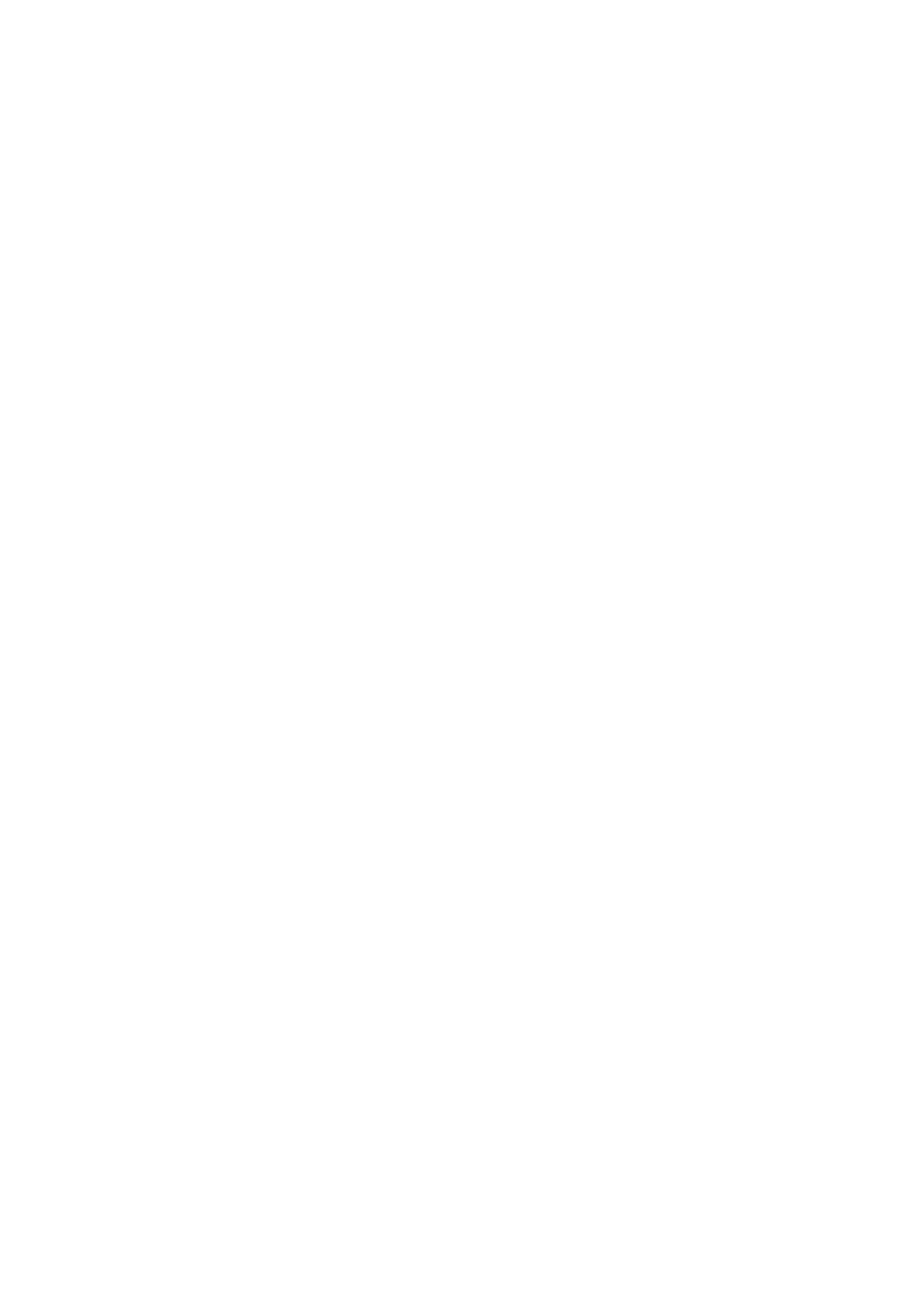
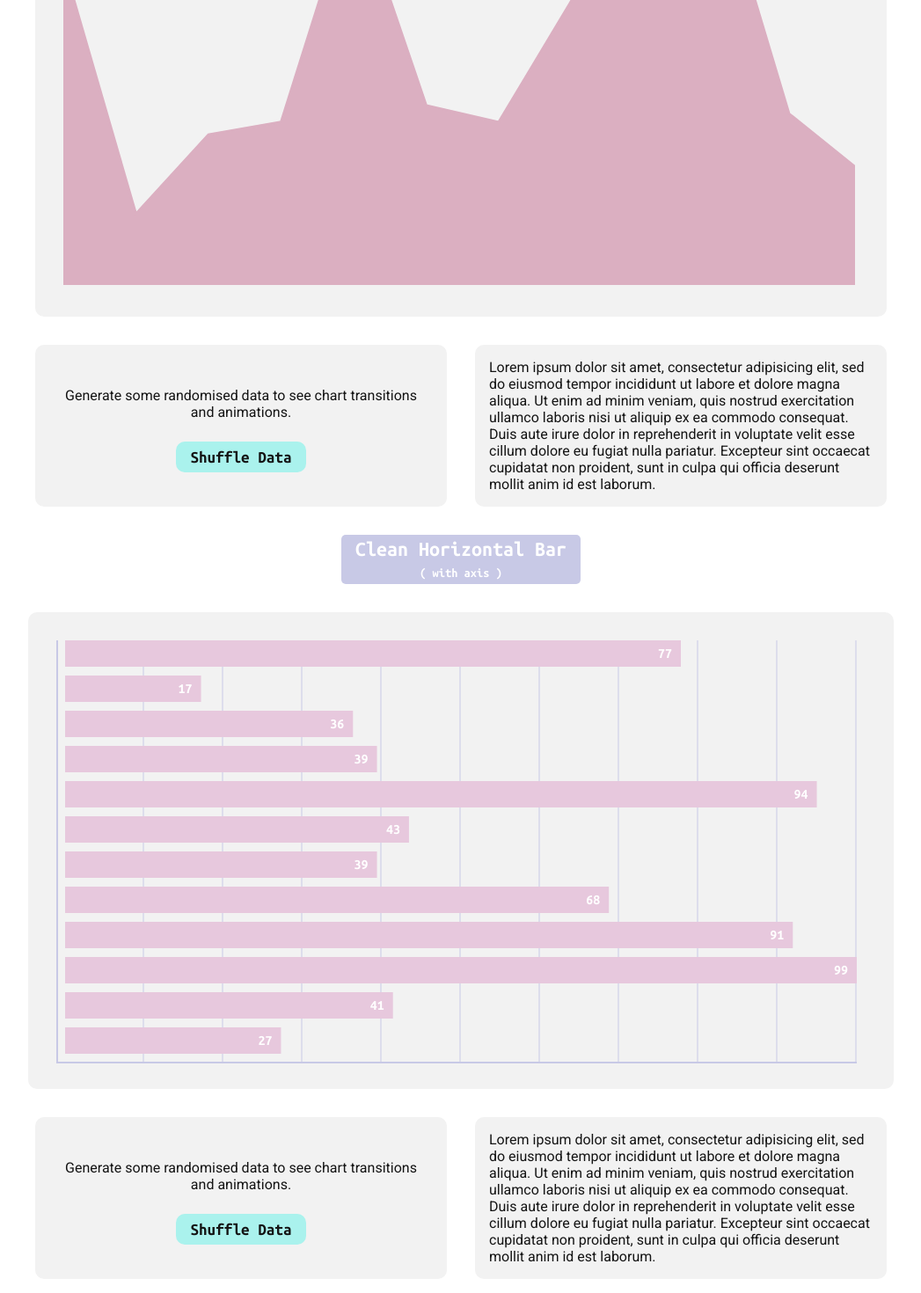
Before and after one commit to JClique/data-dash, a Vue app: page / in a window 1280 px wide. Shown: the part 1181-2651 px from the top of the page at 88% size, without its empty margins (116-1163 px from the left). Before the commit the page ends 800 px from the top, so only its background shows below. Built offline with nearby package versions, Linux system fonts and the light colour scheme.

Commit message:
Added toggleable axis to Bar Chart.

```diff
--- a/src/App.vue
+++ b/src/App.vue
@@ -21,11 +21,30 @@ export default {
 @import url('https://fonts.googleapis.com/css2?family=Roboto&family=Ubuntu+Mono:wght@700&display=swap');
 
 :root {
-  --cyan: #aaf2ed;
-  --lavender: #c8c9e6;
+  --cyan: #AAF2ED;
+  --lavender: #C8C9E6;
   --pink: #E7C8DD;
   --d-pink: #DBAFC1;
   --black: #141414;
+}
+
+* {  /* firefox scrollbar */
+  scrollbar-width: thin;
+  scrollbar-color: #C8C9E6 transparent;
+}
+
+::-webkit-scrollbar {
+  width: 5px;
+  height: 5px;
+}
+
+::-webkit-scrollbar-track {
+  background: transparent;
+}
+
+::-webkit-scrollbar-thumb {
+  background: var(--lavender);
+  border-radius: 5px;
 }
 
 *, body {
@@ -72,11 +91,17 @@ button:active {
 }
 
 h1, h2 {
-  display: flex;
   margin: 1rem 0;
   padding: .25rem 1rem;
   border-radius: 5px;
   background-color: var(--lavender);
   color: white;
+  text-align: center;
+}
+
+h2 span {
+  font-family: 'Ubuntu Mono', monospace;
+  font-size: 0.9rem;
+  color: white;
 }
 </style>
--- a/src/components/graph/BarChart.vue
+++ b/src/components/graph/BarChart.vue
@@ -1,10 +1,19 @@
 <template lang="html">
   <div class="bar">
-    <svg :width="chartWidth" :height="chartHeight">
+    <svg :width="chartWidth + 20" :height="chartHeight + 20">
+
+      <g v-if="this.chartLines">
+        <line :x1="0" :x2="chartWidth + 10" :y1="chartHeight + 10" :y2="chartHeight + 10"></line>
+        <line :x1="1" :x2="1" :y1="0" :y2="chartHeight + 10"></line>
+
+        <line class="marker" v-for="i in 10" :key="i"
+          :x1="(dataSteps * i) + 9" :x2="(dataSteps * i) + 9" :y1="0" :y2="chartHeight + 9"></line>
+      </g>
+
       <g v-for="(value, i) in chartData" :key="i"
         :transform="`translate(0, ${i * 40})`">
-        <rect height="30" :width="barWidth(value)"></rect>
-        <text y="21" :x="barWidth(value) - 10">{{ value }}</text>
+        <rect height="30" :width="barWidth(value)" x="10"></rect>
+        <text y="20" :x="barWidth(value)">{{ value }}</text>
       </g>
     </svg>
   </div>
@@ -13,7 +22,7 @@
 <script>
 export default {
   name: "BarChart",
-  props: ["chartData", "chartWidth", "chartHeight"],
+  props: ["chartData", "chartWidth", "chartHeight", "chartLines"],
   methods: {
     barWidth(value) {
       return this.chartWidth / this.dataMax * value;
@@ -22,6 +31,9 @@ export default {
   computed: {
     dataMax() {
       return Math.max(...this.chartData);
+    },
+    dataSteps() {
+      return this.chartWidth / 10;
     }
   }
 }
@@ -31,13 +43,32 @@ export default {
 
   .bar {
     padding: 1rem;
+    padding-bottom: 0;
     transition: .4s;
+  }
+
+  line {
+    stroke: var(--lavender);
+    stroke-width: 2;
+  }
+
+  line.marker {
+    stroke-width: 1;
+  }
+
+  line.marker:hover {
+    stroke: white;
+    stroke-width: 3;
   }
 
   text {
     fill: white;
     text-anchor: end;
     font-family: 'Ubuntu Mono', monospace;
+    -webkit-user-select: none;
+    -moz-user-select: none;
+    -ms-user-select: none;
+    user-select: none;
   }
 
   rect {
@@ -47,7 +78,7 @@ export default {
   }
 
   rect:hover {
-    fill: var(--d-pink)
+    fill: var(--d-pink);
   }
 
 </style>
--- a/src/components/graph/LineChart.vue
+++ b/src/components/graph/LineChart.vue
@@ -19,9 +19,7 @@ export default {
         for (var x = 0; x < chartData.length; x++) {
           var perc = chartData[x] / this.dataMax;
           var steps = (this.chartWidth / chartData.length) * 1.1;
-          console.log(steps);
           var point = (steps * (x)).toFixed(2) + "," + (this.chartHeight - (this.chartHeight * perc)).toFixed(2) + " ";
-
           points += point;
         }
       }
--- a/src/views/Home.vue
+++ b/src/views/Home.vue
@@ -21,16 +21,15 @@
     </div>
   </div>
 
+  <div class="home" v-if="this.chartData.length > 0">
+    <h2>Clean Line Area</h2>
 
-  <div class="home">
-    <h2 v-if="this.chartData.length > 0">Clean Line Area</h2>
-
-    <div class="box" v-if="this.chartData.length > 0">
+    <div class="box">
       <LineChart :chartData="chartData" :chartWidth="chartWidth" :chartHeight="chartHeight" />
     </div>
 
 
-    <div class="box btn-box" v-if="this.chartData.length > 0">
+    <div class="box btn-box">
       <div class="box-content">
         <p>Generate some randomised data to see chart transitions and animations.</p>
         <button type="button" name="button" @click="randomiseData">
@@ -39,10 +38,32 @@
       </div>
     </div>
 
-    <div class="box" v-if="this.chartData.length > 0">
+    <div class="box">
       <p>Lorem ipsum dolor sit amet, consectetur adipisicing elit, sed do eiusmod tempor incididunt ut labore et dolore magna aliqua. Ut enim ad minim veniam, quis nostrud exercitation ullamco laboris nisi ut aliquip ex ea commodo consequat. Duis aute irure dolor in reprehenderit in voluptate velit esse cillum dolore eu fugiat nulla pariatur. Excepteur sint occaecat cupidatat non proident, sunt in culpa qui officia deserunt mollit anim id est laborum.</p>
     </div>
   </div>
+
+  <div class="home" v-if="this.chartData.length > 0">
+    <h2>Clean Horizontal Bar <br><span>( with axis )</span></h2>
+
+    <div class="box">
+      <BarChart :chartData="chartData" :chartLines="true" :chartWidth="chartWidth" :chartHeight="chartHeight" />
+    </div>
+
+    <div class="box btn-box">
+      <div class="box-content">
+        <p>Generate some randomised data to see chart transitions and animations.</p>
+        <button type="button" name="button" @click="randomiseData">
+          Shuffle Data
+        </button>
+      </div>
+    </div>
+
+    <div class="box">
+      <p>Lorem ipsum dolor sit amet, consectetur adipisicing elit, sed do eiusmod tempor incididunt ut labore et dolore magna aliqua. Ut enim ad minim veniam, quis nostrud exercitation ullamco laboris nisi ut aliquip ex ea commodo consequat. Duis aute irure dolor in reprehenderit in voluptate velit esse cillum dolore eu fugiat nulla pariatur. Excepteur sint occaecat cupidatat non proident, sunt in culpa qui officia deserunt mollit anim id est laborum.</p>
+    </div>
+  </div>
+
   </div>
 </template>
 
@@ -69,6 +90,9 @@ export default {
   },
   destroyed() {
     window.removeEventListener('resize', this.handleResize);
+  },
+  mounted() {
+    this.randomiseData();
   },
   methods: {
     handleResize() {
```
